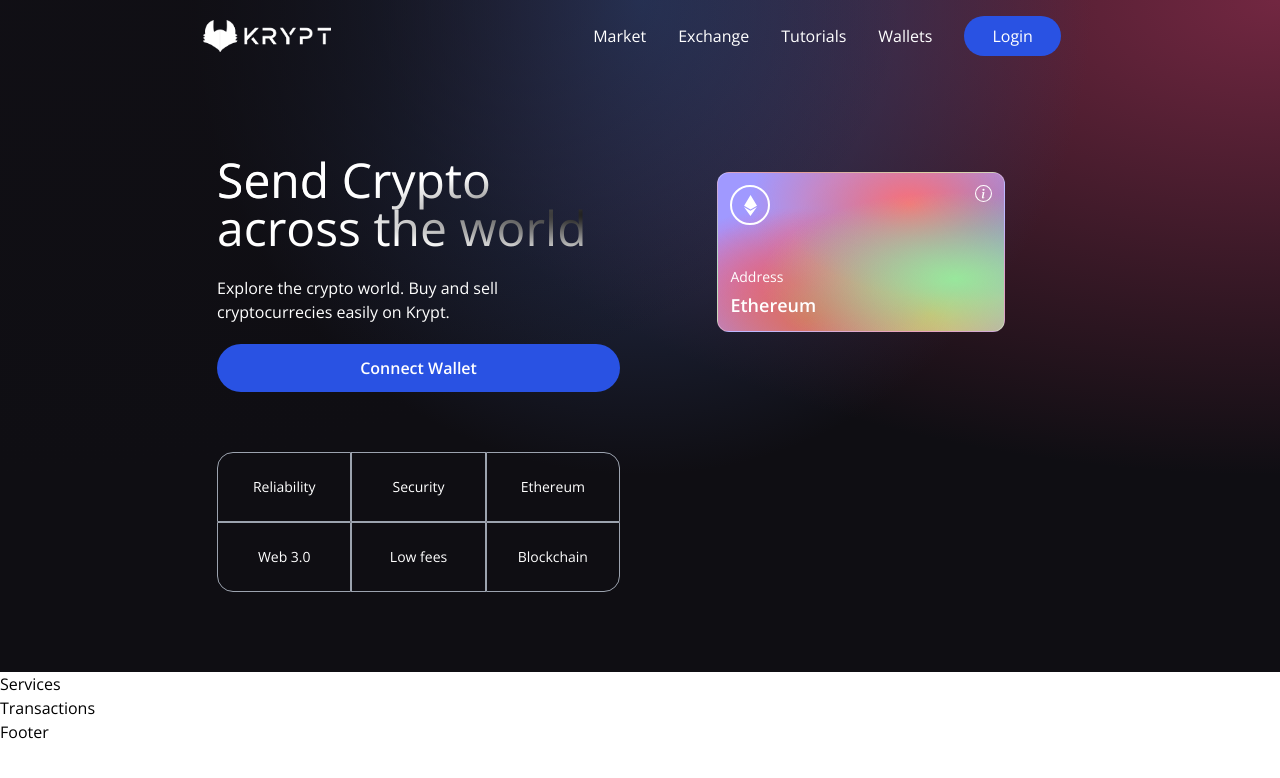
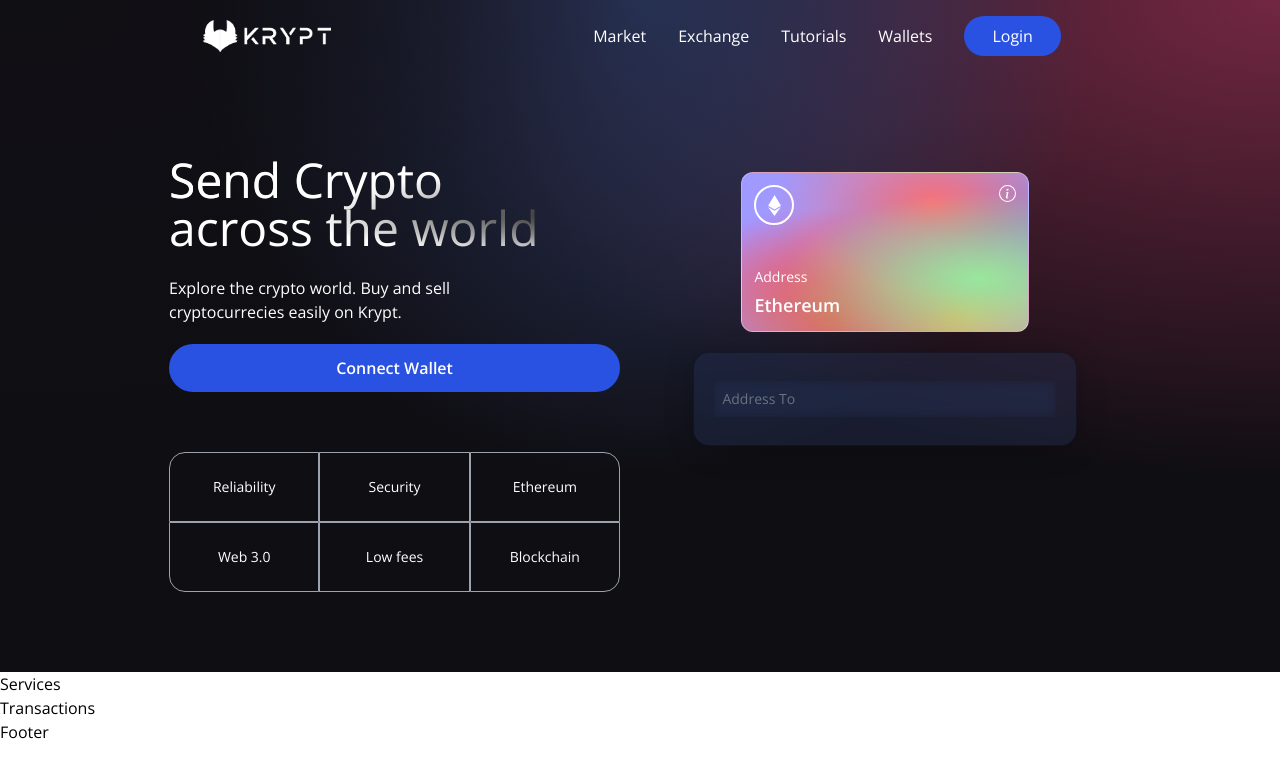
Before and after one commit to saulkurosaki/KRYPT-PROJECT, a React (Create React App) app in the folder client/: page / in a window 1280 px wide. Shown: the top 778 px of the page. Built offline with nearby package versions, Linux system fonts and the light colour scheme.

Commit message:
feat(Welcome): implement complete Input component

```diff
--- a/client/src/components/Welcome.jsx
+++ b/client/src/components/Welcome.jsx
@@ -6,6 +6,17 @@
 
 const commonStyles =
   "min-h-[70px] sm:px-0 px-2 sm:min-w-[120px] flex justify-center items-center border-[0.5px] border-gray-400 text-sm font-light text-white";
+
+const Input = ({ placeholder, name, type, value, handleChange }) => (
+  <input
+    placeholder={placeholder}
+    type={type}
+    step="0.0001"
+    value={value}
+    onChange={(e) => handleChange(e, name)}
+    className="my-2 w-full rounded-sm p-2 outline-none bg-transparent text-white border-none text-sm white-glassmorphism"
+  />
+);
 
 const Welcome = () => {
   const connectWallet = () => {
@@ -58,6 +69,15 @@
               </div>
             </div>
           </div>
+
+          <div className="p-5 sm:w-96 w-full flex flex-col justify-start items-center blue-glassmorphism">
+            <Input
+              placeholder="Address To"
+              name="addressTo"
+              type="text"
+              handleChange={() => {}}
+            />
+          </div>
         </div>
       </div>
     </div>
```
